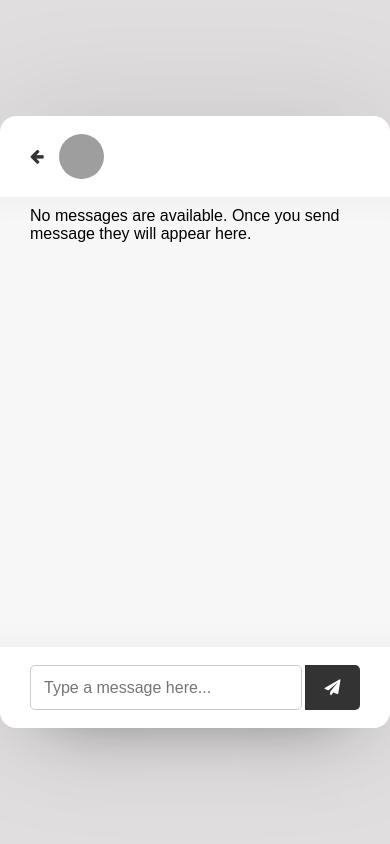
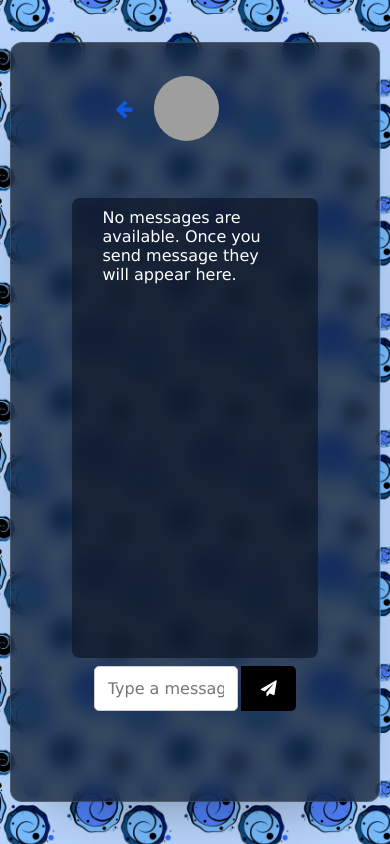
Before and after one commit to yilikaltesfaye/SlimeChatPHPwithmysql, a PHP site: page /chat.php?user_id=1 in a window 390 px wide. Run offline with PHP 8.4, Linux system fonts and the light colour scheme; the visitor is signed in with stand-in values (Sample User, id 1); data that the repository does not hold is empty; a stand-in replaces the project's code that opens the database connection; grey boxes are pictures that could not be loaded.

Commit message:
done project

```diff
--- a/chat.php
+++ b/chat.php
@@ -19,7 +19,7 @@
                     }
                 ?>
                 <a href="users.php" class="back-icon"><icon class="fas fa-arrow-left"></icon></a>
-                <img src="php/images/<?php echo $row['img'] ?>" alt="">
+                <img class="view-profile" src="php/images/<?php echo $row['img'] ?>" alt="">
                 <div class="details">
                     <span><?php echo $row['fname'] . " " . $row['lname'] ?></span>
                     <p><?php echo $row['status']  ?></p>
@@ -37,5 +37,9 @@
         </section>
     </div>
     <script src="./JS/chat.js"></script>
+    <script>
+        const profilepic = document.querySelector(".view-profile");
+
+    </script>
 </body>
 </html>
--- a/login.php
+++ b/login.php
@@ -9,7 +9,8 @@
 <body>
     <div class="wrapper">
         <section class="form login">
-            <header>Slime Chat</header>
+            <div class="home"><a href="index.php">HomePage</a></div>
+            <header>Log In</header>
             <form action="#">
                 <div class="error-txt"></div>
                     <div class="field input">
@@ -21,7 +22,7 @@
                         <input type="password" name="password" placeholder="Enter your Password">
                         <icon class="fas fa-eye"></icon>
                     </div>
-                    <div class="field button">
+                    <div class="field button" class="input-login">
                         <input type="submit" value="Login">
                     </div>
             </form>
--- a/signup.php
+++ b/signup.php
@@ -9,7 +9,8 @@
 <body>
     <div class="wrapper">
         <section class="form signup">
-            <header>Slime Chat</header>
+            <div class="home"><a href="index.php">HomePage</a></div>
+            <header>Register</header>
             <form action="#" enctype="multipart/form-data">
                 <div class="error-txt"></div>
                 <div class="name-details">
--- a/style.css
+++ b/style.css
@@ -2,8 +2,9 @@
     margin: 0;
     padding: 0;
     box-sizing: border-box;
+    font-family: 'Lucida Sans', 'Lucida Sans Regular', 'Lucida Grande', 'Lucida Sans Unicode', Geneva, Verdana, sans-serif;
     text-decoration: none;
-    font-family: sans-serif;
+    /* font-size: 11px; */
 }
 icon {
     font-family: "FontAwesome";
@@ -13,31 +14,57 @@ body {
     align-items: center;
     justify-content: center;
     min-height: 100vh;
-    background: #e0dede;
+    background-image: url("bg.jpg");
+    background-size: 30%;
+    color: white;
 }
 .wrapper {
-    background: #fff;
-    width: 450px;
-    border-radius: 16px;
+    width: 60vw;
+    height: 90vh;
+    background-color: rgba(17,25,40,0.75);
+    backdrop-filter: blur(10px) saturate(180%);
+    border-radius: 12px;
+    border: 1px solid rgba(255,255,255,0.125);
+    display: flex;
+    align-items: center;
+    justify-content: space-around;
     box-shadow: 0 0 128px 0 rgba(0,0,0,0.1),
                 0 32px 64px -48px rgba(0,0,0,0.5);
 }
 /* Signup Form CSS Code */
 .form {
     padding: 25px 30px;
+    align-items: center;
+    justify-content: space-around;
+}
+.home {
+    font-size: 30px;
+    letter-spacing: 5px;
+    font-weight: 600;
+    position: absolute;
+    top: 1em;
+    opacity: 0.2;
+    left: 0.5rem;
+    text-shadow:  -2px 0 0  rgb(255, 255, 255);
+    a {
+        color: rgb(133, 160, 211);
+    }
 }
 .form header {
-    font-size: 25px;
+    font-size: 30px;
+    letter-spacing: 5px;
     font-weight: 600;
-    padding-bottom: 10px;
-    border-bottom: 1px solid #e6e6e6;
+    position: absolute;
+    top: 3em;
+    color: rgb(133, 160, 211);
+    text-shadow: -2px 0 0  rgb(255, 255, 255);
 }
 .form form {
     margin: 20px 0;
 }
 .form form .error-txt {
-    color: #721c24;
-    background: #f8d7da;
+    color: #fff;
+    background: rgb(17,25,40);
     padding: 8px 10px;
     text-align: center;
     border-radius: 5px;
@@ -237,29 +303,62 @@ form .name-details .field:last-child{
     color: #ccc;
 }
 /* Chat Area CSS code */
+.chat-area {
+    width: 80%;
+    display: flex;
+    flex-direction: column;
+    align-items: center;
+    justify-content: center;
+}
 .chat-area header {
     display: flex;
     align-items: center;
-    padding: 18px 30px;
+    padding: 18px 20px;
+    position: absolute;
+    top: 2%;
+    left: 23%;
 }
 .chat-area header .back-icon {
-    font-size: 16px;
-    font-weight: normal;
-    color: #333;
+    font-size: 20px;
+    font-weight:lighter;
+    color: rgb(15, 88, 224);
 }
 .chat-area header img {
-    height: 45px;
-    width: 45px;
-    margin: 0 15px;
+    height: 65px;
+    width: 65px;
+    margin-left: 21px;
+    margin-right: 10px;
+    cursor: pointer;
 }
 .chat-area header span {
-    font-size: 16px;
+    font-size: 17px;
+    text-transform: capitalize;
     font-weight: 550;
 }
+.chat-area header p {
+    font-size: 11px;
+    color: goldenrod;
+    font-weight: 550;
+}
+@media (max-width: 880px) {
+    .wrapper {
+        width: 95vw;
+    }
+    .chat-area {
+        width: 95%;
+    }
+   .chat-box {
+    width: 90%;
+   }
+}
 .chat-box {
-    height: 450px;
+    margin-top: 4.5rem;
+    border-radius: 8px;
+    height: 460px;
+    width: 70%;
     overflow-y: auto;
-    background: #f7f7f7;
+    background: rgba(17,25,40,0.75);
+    backdrop-filter: blur(-10px) saturate(10%);
     padding: 10px 30px 20px 30px;
     box-shadow: inset 0 32px 32px -32px rgb(0 0 0 / 5%),
                 inset 0 -32px 32px -32px rgb(0 0 0 / 5%);
@@ -304,7 +403,8 @@ form .name-details .field:last-child{
     border-radius: 18px 18px 18px 0;
 }
 .chat-area .typing-area {
-    padding: 18px 30px;
+    padding: 8px 30px;
+    width: 75%;
     display: flex;
     justify-content: space-between;
 }
@@ -321,7 +421,7 @@ form .name-details .field:last-child{
     width: 55px;
     border: none;
     outline: none;
-    background: #333;
+    background: #000000;
     color: #fff;
     font-size: 16px;
     cursor: pointer;
--- a/users.php
+++ b/users.php
@@ -26,6 +26,7 @@
                 </div>
                 <a href="php/logout.php?logout_id=<?php echo $row['unique_id']?>" class="logout">Logout</a>
             </header>
+            <div class="users-flex">
             <div class="search">
                 <span class="text">Select a user to start chat</span>
                 <input type="text" placeholder="Enter name to search...">
@@ -34,6 +35,7 @@
             <div class="users-list">
 
             </div>
+            </div>
         </section>
     </div>
 
```
Also changed, not shown: other parts of style.css (+48 -9 lines), index.php (added, +29 -0 lines), bg.jpg (added), pic1.jpg (deleted).
